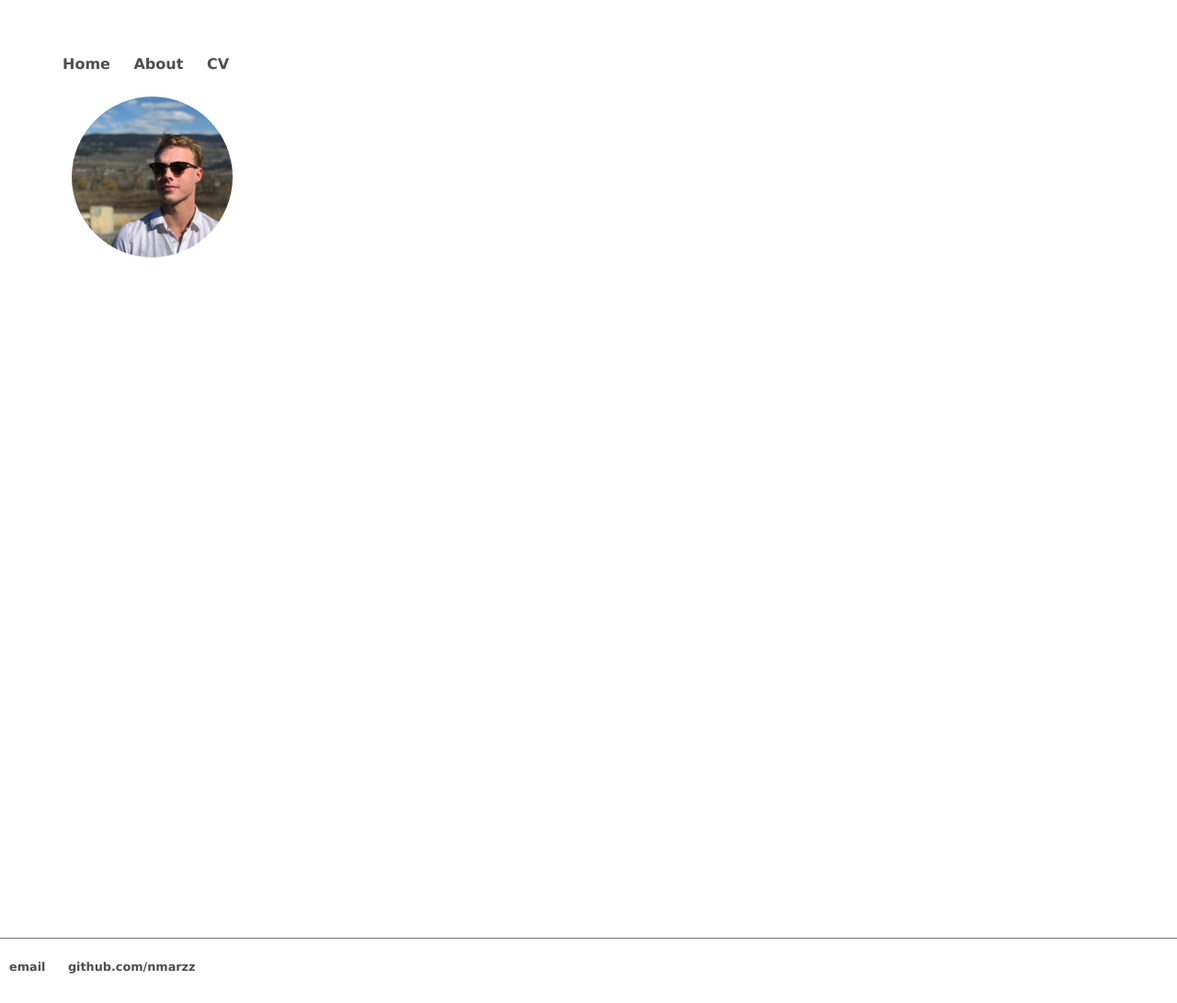
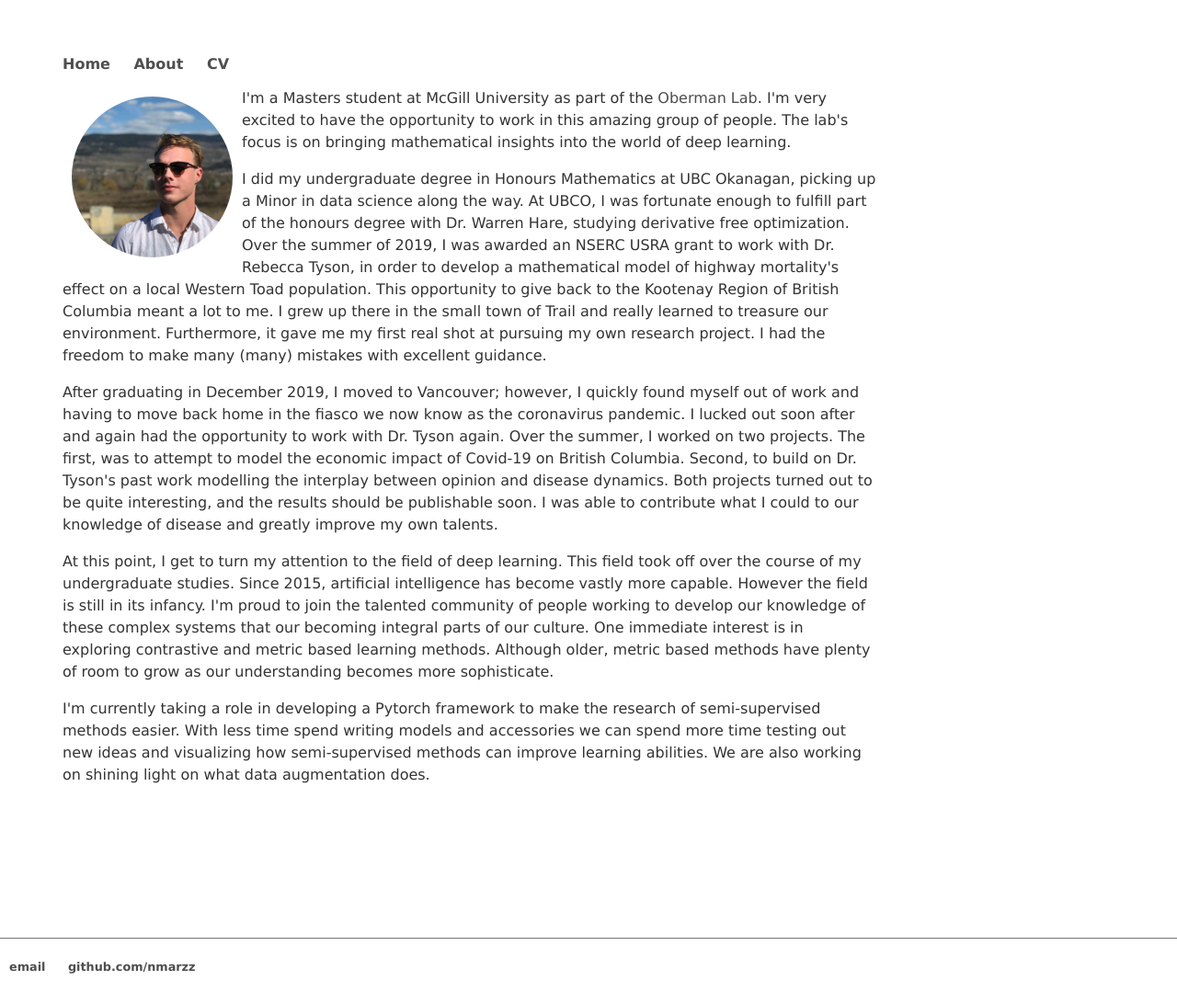
Before and after one commit to nmarzz/nmarzz.github.io, a Jekyll site: the page built from about.html, in a window 1280 px wide. Shown: the whole page at 92% size. Built offline with Jekyll 4.4.1, drawn with Linux system fonts in a browser that asks for light colours; some of the changed lines change nothing that is shown.

Commit message:
about updates

```diff
--- a/about.html
+++ b/about.html
@@ -7,7 +7,7 @@ title: About me
   <img src="headshot.jpg" class="rounded" />
 </div>
 
-<!--
+
 <p>
 I'm a Masters student at McGill University as part of the <a href="https:/www.adamoberman.net/oberman-lab.html">Oberman Lab</a>.
 I'm very excited to have the opportunity to work in this amazing group of people. The lab's focus is on bringing mathematical insights
@@ -35,7 +35,6 @@ that our becoming integral parts of our culture. One immediate interest is in ex
 grow as our understanding becomes more sophisticate.</p>
 
 <p>
-I'm currently taking a leading role in developing a Pytorch framework to make the research of semi-supervised methods easier. With less time spend writing models and accessories
+I'm currently taking a role in developing a Pytorch framework to make the research of semi-supervised methods easier. With less time spend writing models and accessories
 we can spend more time testing out new ideas and visualizing how semi-supervised methods can improve learning abilities. We are also working on shining light on what
-data augmentation does. Data augmentation is used in nearly every state-of-the-art model; however, data augmentation is mostly guided by intuition nowadays. By developing a more sophisticated
-view of augmentation we hope to spark a conversation about better ways to train.</p> -->
+data augmentation does.</p>
```
